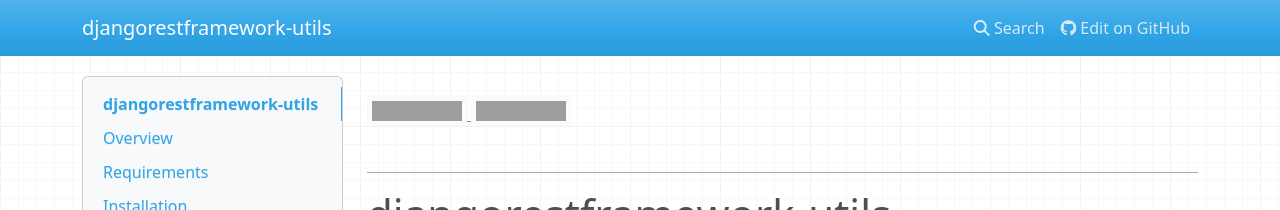
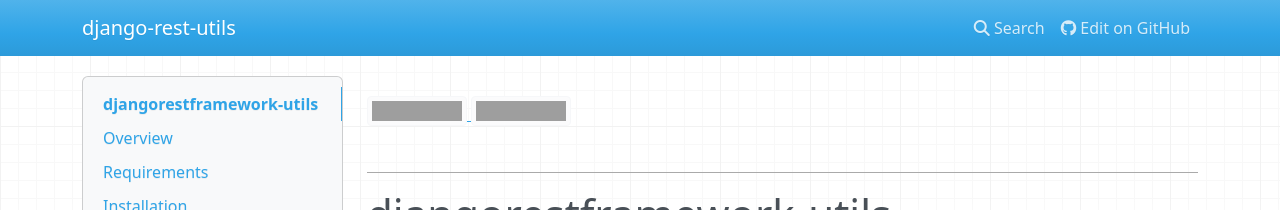
Before and after one commit to benzid-wael/djangorestframework-utils, an MkDocs documentation site: the page built from docs/index.md, in a window 1280 px wide. Shown: the top 210 px of the page. Built offline with MkDocs 1.6.1, drawn with Linux system fonts in a browser that asks for light colours; nearby versions of some CDN libraries; grey boxes are pictures that could not be loaded.

```diff
--- a/mkdocs.yml
+++ b/mkdocs.yml
@@ -1,4 +1,4 @@
-site_name: djangorestframework-utils
+site_name: django-rest-utils
 site_description: Utilities for Django REST Framework
 repo_url: https://github.com/benzid-wael/django-rest-framework-utils
-site_dir: html
+site_dir: _html
```
Also changed, not shown: 1 other file.
